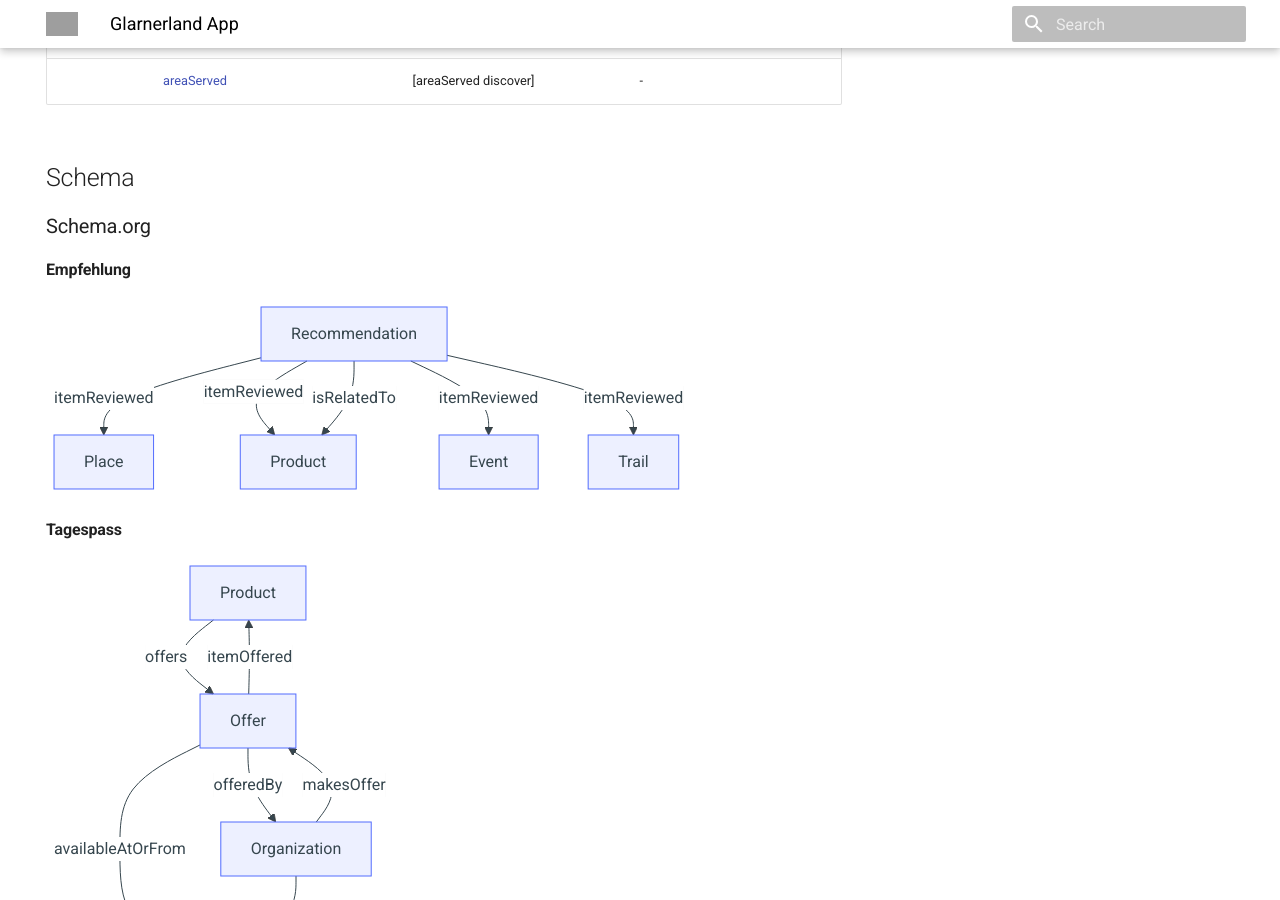
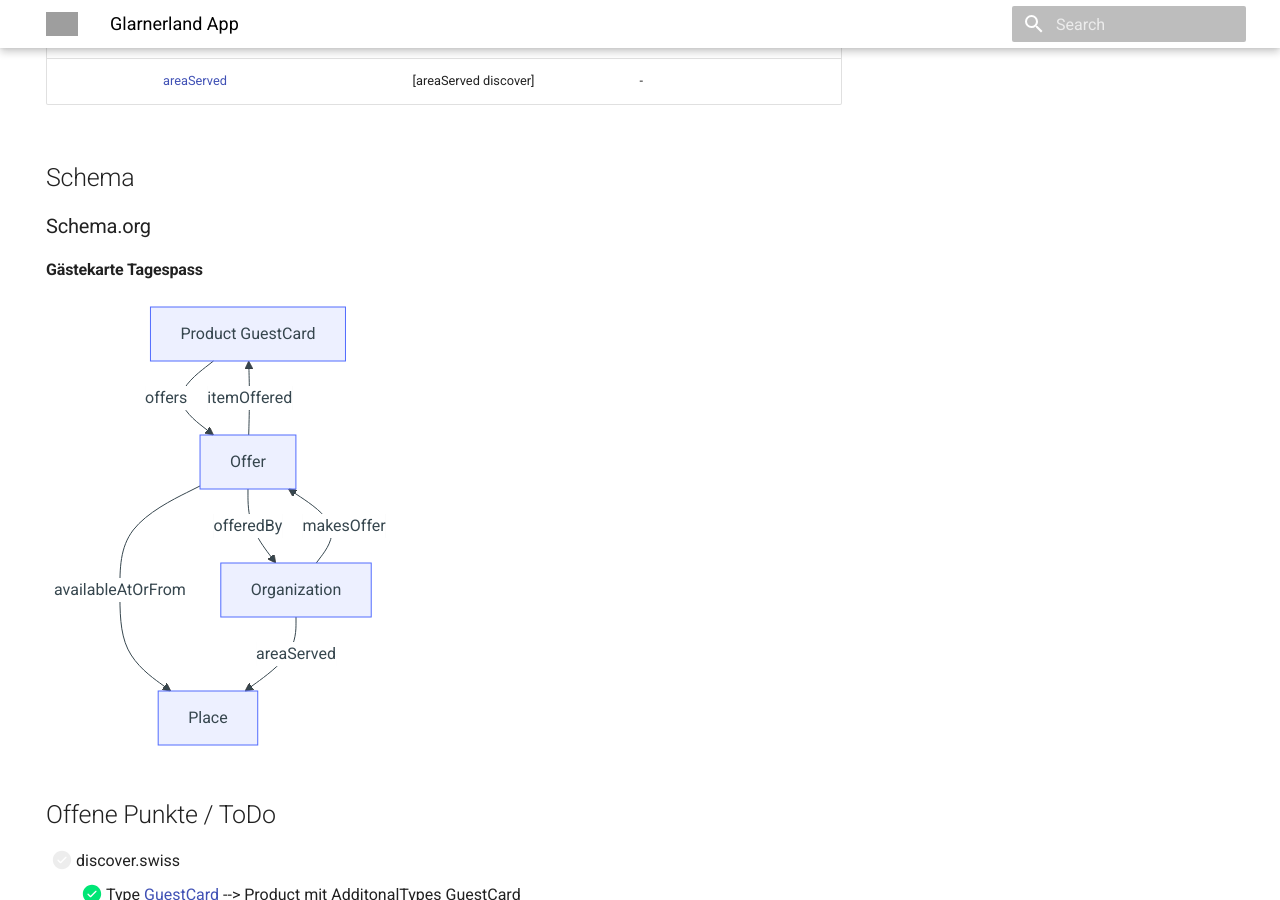
Before and after one commit to tsolenthaler/docs.contentdesk.io, an MkDocs documentation site: the page built from docs/projects/glarnerlandApp.md, in a window 1280 px wide and 900 px high, scrolled down 2817 px. Built offline with MkDocs 1.6.1 and Material for MkDocs 9.7.7, drawn with Linux system fonts in a browser that asks for light colours; some of the changed lines change nothing that is shown; grey boxes are pictures that could not be loaded.

Commit message:
Refactor schema links and update documentation in gaestekarte.md

````diff
--- a/docs/projects/glarnerlandApp.md
+++ b/docs/projects/glarnerlandApp.md
@@ -245,21 +245,10 @@ classDiagram
 
 ### Schema.org
 
-#### Empfehlung
+#### Gästekarte Tagespass
 ``` mermaid
 graph TD
-    Recommendation -->|itemReviewed|Place
-    Recommendation -->|itemReviewed|Product
-    Recommendation -->|itemReviewed|Event
-    Recommendation -->|itemReviewed|Trail
-
-    Recommendation -->|isRelatedTo|Product
-```
-
-#### Tagespass
-``` mermaid
-graph TD
-    Product-->|offers|Offer
+    Product[Product GuestCard]-->|offers|Offer
 
     Offer-->|itemOffered|Product
     Offer-->|availableAtOrFrom|Place
@@ -288,7 +277,7 @@ graph TD
 ## Contentdesk.io Demo
 ``` mermaid
 graph TD
-    Tagespass[<a href='https://demo.pim.tso.ch/#/enrich/product/74589a84-bfb9-4fcb-a086-a349ba10205d'>Gästekarte Tagespass</a>]
+    Tagespass[<a href='https://demo.pim.tso.ch/#/enrich/product/74589a84-bfb9-4fcb-a086-a349ba10205d' target='_blank'>Gästekarte Tagespass</a>]
     Tagespass -->|offers| OfferGratisDino["Gratis Dino Park Eintritt"]
     Tagespass -->|offers| OffeGartisSauna["Gratis Sauna Eintritt Hotel Zweistein"]
     Tagespass -->|offers| OffeBergbahn["20% Rabatt auf Bergbahn-Fahrt auf den Sitzberg"]
@@ -298,7 +287,8 @@ graph TD
     OfferGratisDino -->|areaServed| PlaceDino["Park Dino"]
     OfferGratisDino -->|itemOffered| ProductDinoEintritt["Eintritt Dino Park"]
 
-    click OfferGratisDino "https://www.github.com"
+    OffeGartisSauna -->|areaServed| PlaceHotelZweistein["Hotel Zweistein"]
+    OffeGartisSauna -->|itemOffered| ProductSaunaEintritt["Eintritt Sauna Hotel Zweistein"]
 ```
 
 
````
